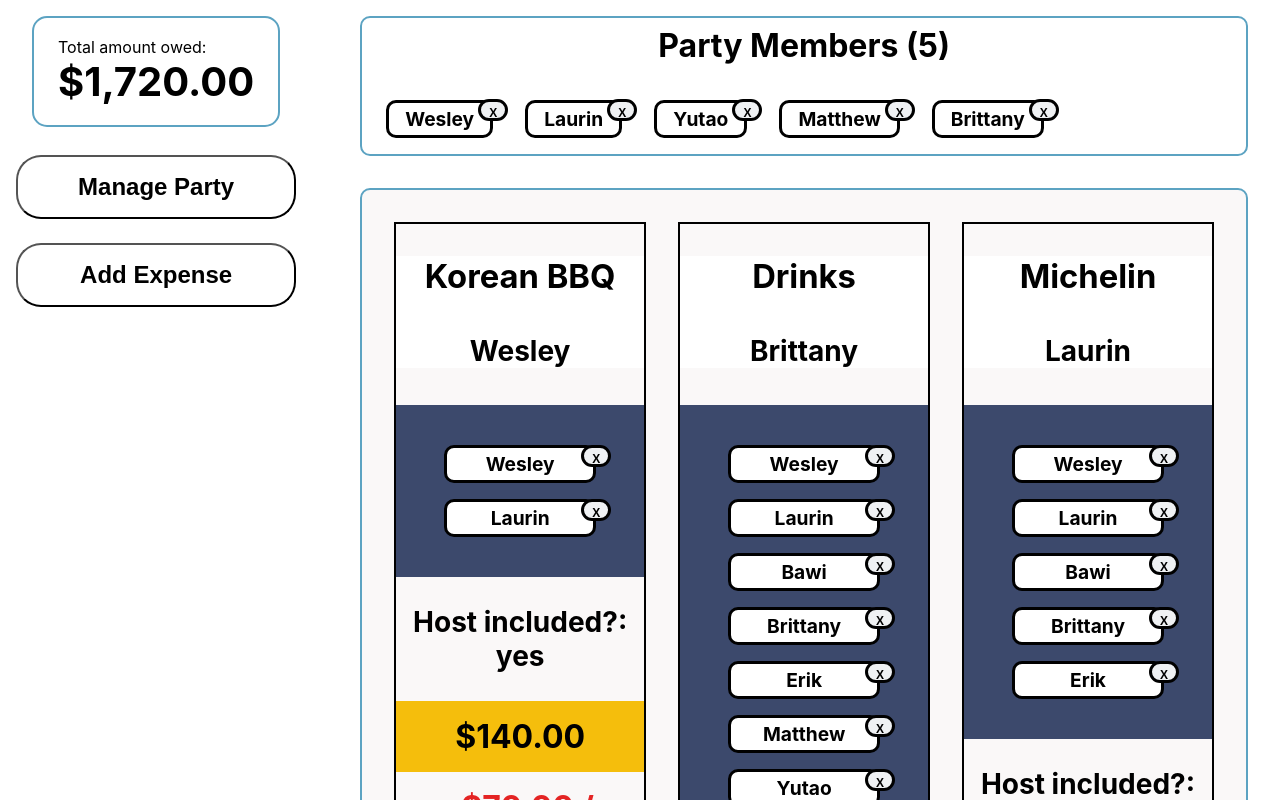
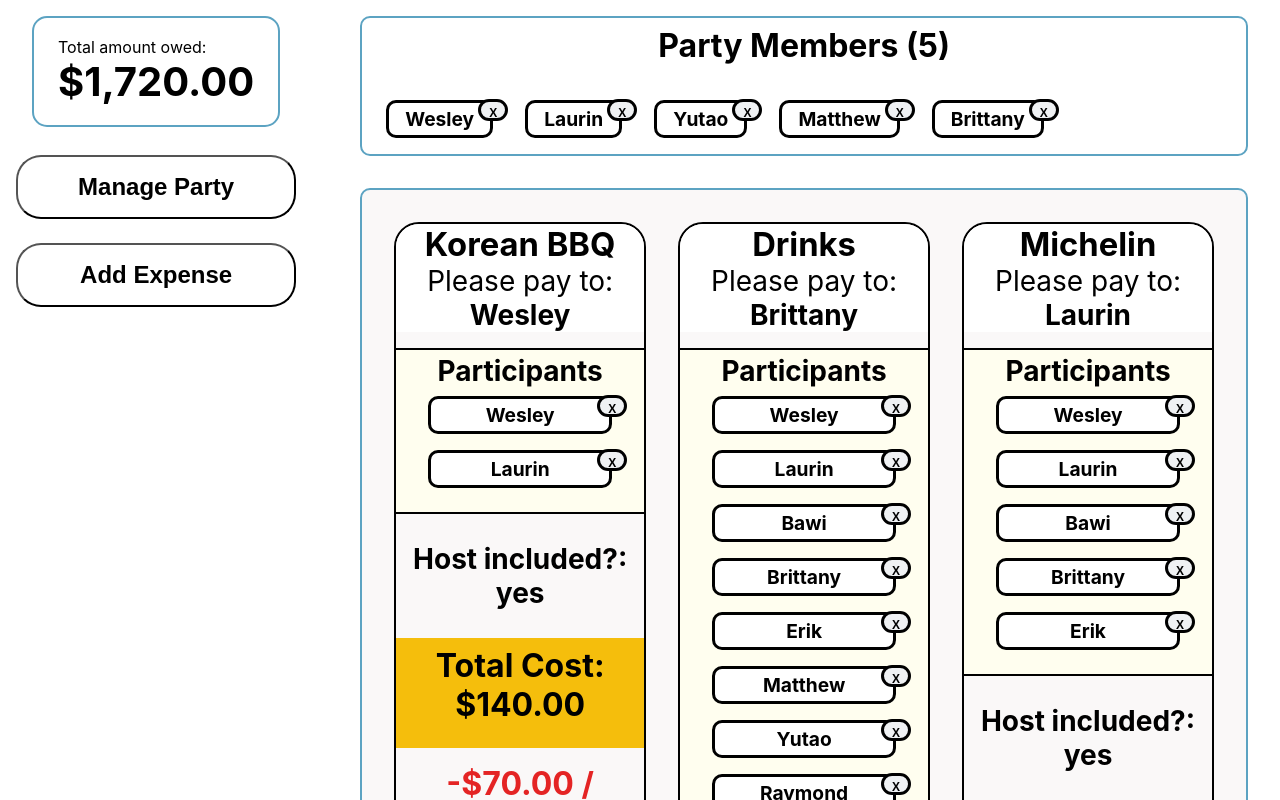
Before and after one commit to WesloTheWeb/SplitBillApp, a React (Create React App) app: page / in a window 1280 px wide. Shown: the top 800 px of the page. Built offline with nearby package versions, Linux system fonts and the light colour scheme.

Commit message:
Activity buckets are now stylized and accurate to latest design

```diff
--- a/src/containers/ActivityItem/ActivityItem.js
+++ b/src/containers/ActivityItem/ActivityItem.js
@@ -10,9 +10,10 @@ const ActivityItem = ({ title, personPaid, participants, includeHost, cost }) =>
         <div className={activityContainer}>
             <section className={headerRow}>
                 <h3>{title}</h3>
-                <h4>{personPaid}</h4>
+                <span>Please pay to: <b>{personPaid}</b></span>
             </section>
             <section className={participantsRow}>
+                <h4>Participants</h4>
                 {/* TODO: Should have its own state of participants separate from the party state */}
                 {participants?.map((person) => {
                     return (
@@ -24,7 +25,7 @@ const ActivityItem = ({ title, personPaid, participants, includeHost, cost }) =>
             </section>
             <p>Host included?: {includeHost ? 'yes' : 'no'} </p>
             <section className={totalExpenseRow}>
-                ${cost.toFixed(2)}
+                <span>Total Cost: ${cost.toFixed(2)}</span>
             </section>
             <section className={dividedSumRow}>
                 -${(cost / participants.length).toFixed(2)} / Person
--- a/src/containers/ActivityItem/ActivityItem.module.scss
+++ b/src/containers/ActivityItem/ActivityItem.module.scss
@@ -2,11 +2,22 @@
 
 .activityContainer {
     border: 2px solid #000;
+    border-radius: 25px;
     text-align: center;
     box-sizing: content-box;
     font-size: 1.75rem;
     font-weight: bold;
     overflow: hidden;
+
+    h3, h4 {
+        margin: 0;
+    }
+
+    span {
+        display: block;
+        font-weight: normal;
+        margin-bottom: 1rem;
+    }
 }
 
 .headerRow {
@@ -18,16 +29,23 @@
 }
 
 .participantsRow {
+    border-top: 2px solid #000;
+    border-bottom: 2px solid #000;
     display: flex;
     flex-direction: column;
-    background-color: $navyBlue;
-    padding: 2rem;
+    background-color: $participantsPool;
+    padding: 1rem;
+    padding-top: 0.25rem;
 }
 
 .totalExpenseRow {
     background-color: $gold;
-    padding: 1rem 0;
+    padding: .5rem 0;
     font-size: 2rem;
+
+    span {
+        font-weight: bold;
+    }
 }
 
 .dividedSumRow {
--- a/src/containers/ExpenseForm/ExpenseForm.js
+++ b/src/containers/ExpenseForm/ExpenseForm.js
@@ -6,6 +6,10 @@ import Button from '../../components/Button/Button';
 import NameTag from '../../components/NameTag/NameTag';
 import Party from '../Party/Party';
 import classes from './ExpenseForm.module.scss';
+
+// TODO: Need a way to register an input of an array, pushing each person into it (Payers).
+// TODO: Might be better UX to do a search field to select people than dropdown. I.e type first few letters of available party
+// member and it will populate the field.
 
 const { buttonContainer, payersContainers } = classes;
 
@@ -60,7 +64,6 @@ const ExpenseForm = () => {
                                 );
                             })}
                         </select>
-
                         <label>Cost of expense</label>
                         <input
                             type="text"
--- a/src/containers/Expenses/Expenses.module.scss
+++ b/src/containers/Expenses/Expenses.module.scss
@@ -5,6 +5,7 @@
     display: grid;
     grid-gap: 2rem;
     grid-template-columns: repeat(3, 1fr);
+    align-items: flex-start;
     background-color: $gridBackdrop;
     border: $borderOutline solid 2px;
     border-radius: 10px;
--- a/src/variables.scss
+++ b/src/variables.scss
@@ -8,6 +8,7 @@ $white: #fff;
 // Misc.
 $borderOutline: #5CA3C2;
 $gridBackdrop: #eae4e440;
+$participantsPool: #FFFEEF;
 
 // Button Colors
 $addColor: #006600;
```
